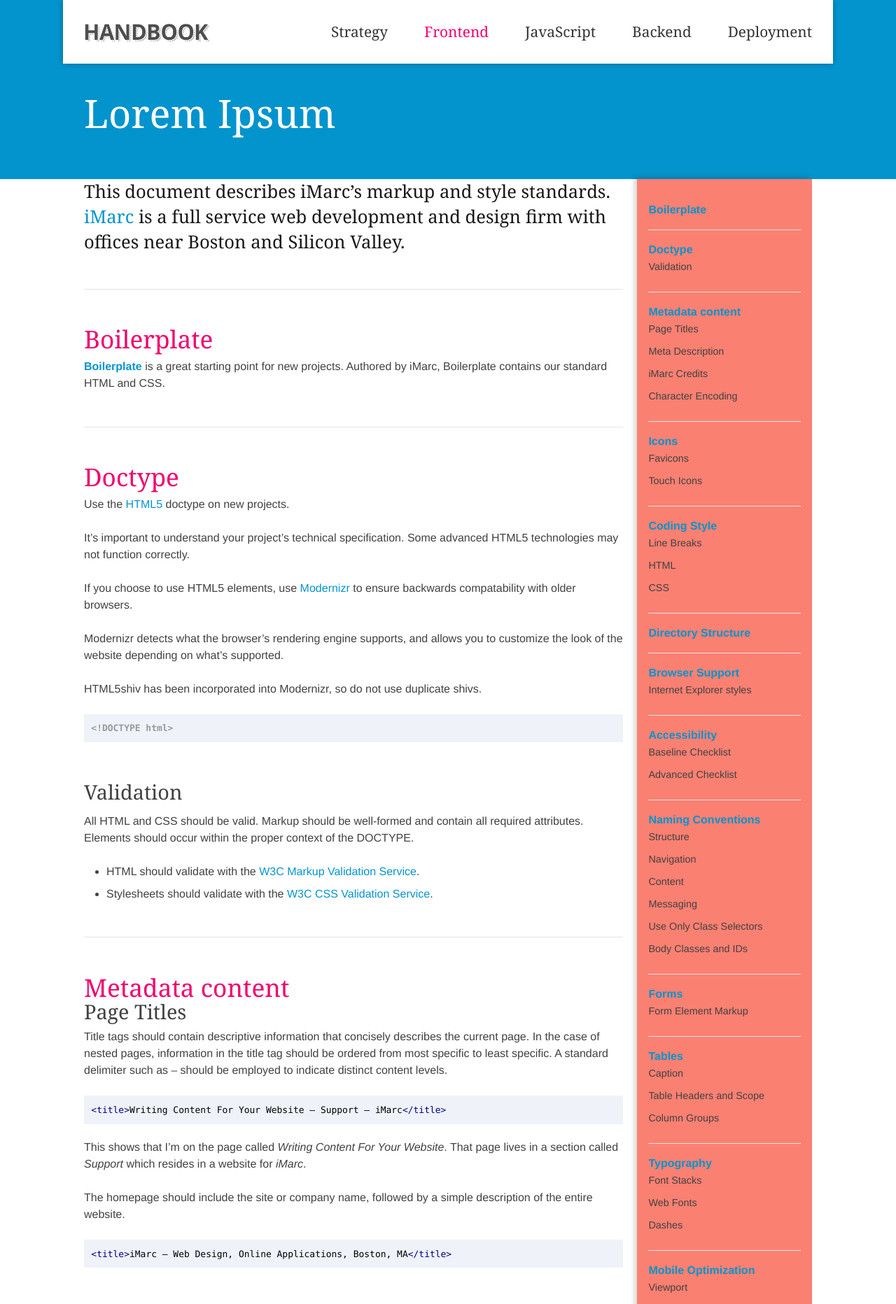
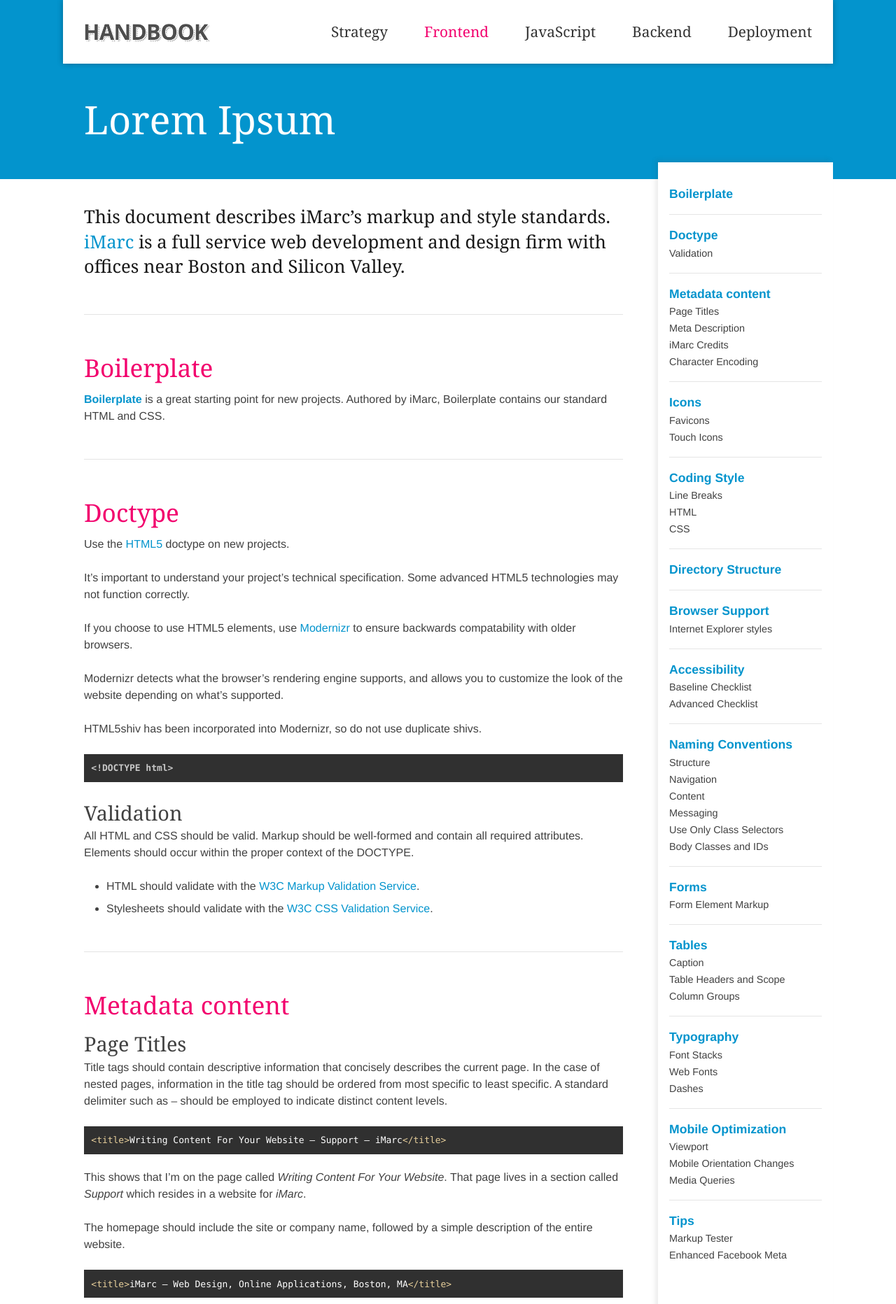
Before and after one commit to imarc/handbook, a Jekyll site: the page built from frontend.markdown, in a window 1280 px wide. Shown: the top 1864 px of the page at 70% size. Built offline with Jekyll 4.4.1, drawn with Linux system fonts in a browser that asks for light colours; nearby versions of some CDN libraries; some web fonts are replaced.

Commit message:
more markup and style

```diff
--- a/_layouts/default.html
+++ b/_layouts/default.html
@@ -43,14 +43,12 @@
 			</header>
 		</div>
 		<div class="heading">
-			<div class="container">
 			<h1>
 				Lorem Ipsum
 			</h1>
 		</div>
-		</div>
 
-		<div class="torso container">
+		<div class="container torso">
 			<div class="main" role="main">
 				{{ content }}
 			</div>
@@ -63,6 +61,7 @@
 		</div>
 
 		<footer class="primary">
+			<div class="container">
 				<img src="/img/logo_imarc_knockout.png" alt="" />
 				<p class="license">
 					Unless otherwise noted, the contents of these pages are licensed under the
@@ -75,6 +74,7 @@
 				<p class="copyright">
 					©2013 iMarc, LLC.
 				</p>
+			</div>
 		</footer>
 
 		<script type="text/javascript" src="http://ajax.googleapis.com/ajax/libs/jquery/1.7.2/jquery.min.js"></script>
--- a/css/styles.css
+++ b/css/styles.css
@@ -7,8 +7,6 @@
  * Grouping
  * Layout
  * Typography
- * Navigation
- * Messaging
  * Page Specific
  * Media Queries
  * Print Styles
@@ -72,6 +70,21 @@ img {
 	text-shadow: none;
 }
 
+nav ul {
+	list-style: none;
+	margin-bottom: 0;
+	padding-left: 0;
+}
+
+nav ul:before, nav ul:after {
+	content: '';
+	display: table;
+}
+
+nav ul:after {
+	clear: both;
+}
+
 /* = Grouping = */
 .group:before, .group:after,
 .container:before,
@@ -86,6 +99,10 @@ img {
 
 
 /* = Layout = */
+.container {
+	padding-left: 16px;
+	padding-right: 16px;
+}
 .header_container {
 	position: absolute;
 	top: 0;
@@ -93,33 +110,43 @@ img {
 	width: 100%;
 	z-index: 5;
 }
+
 header.primary {
 	background: #FFF;
 	box-shadow: 0 0 8px rgba(0,0,0,0.3);
 	position: relative;
 	padding: 16px;
 }
+
 header.primary .branding {
 	background: #FFF;
 	max-width: 180px;
 	position: relative;
 }
+
+header.primary .branding a {
+	display: block;
+	margin-top: 3px;
+}
+
 nav.primary li {
 	font-family: 'Fjord One', Georgia, serif;
 	font-size: 1.3em;
 	margin: 0;
 }
+
 nav.primary li a {
 	display: block;
 	color: #333;
 }
+
 nav.primary .active a {
 	color: #F2006D;
 }
+
 nav.primary .top {
 	display: none;
 }
-
 
 .heading {
 	background: #0394CD;
@@ -130,18 +157,23 @@ img {
 	width: 100%;
 	z-index: 4;
 }
+
 .heading h1 {
 	font-size: 3.5em;
+	margin: 0 auto;
+	max-width: 1100px;
+	padding: 0 16px;
 }
 
-
-.torso .main,
-.torso aside.primary {
-	padding-left: 16px;
-	padding-right: 16px;
+.torso {
+	margin-bottom: 3em;
 }
 
-.torso .main h2 {
+.main .intro {
+	padding-top: 1.4em;
+}
+
+.main h2 {
 	border-top: 1px solid #E4E4E4;
 	color: #F2006D;
 	font-size: 2.2em;
@@ -150,49 +182,59 @@ img {
 	padding-top: 1.4em;
 }
 
-.torso aside.primary {
-	background: salmon;
-	box-shadow: -4px -4px 6px rgba(50, 50, 50, 0.2);
+aside.primary {
+	background: #FFF;
 }
-	aside.primary li {
-		float: none;
+
+aside.primary nav > ul > li {
+	border-top: 1px solid #E5E5E5;
+	font-size: ;
+	margin-top: 1em;
+	padding-top: 1em;
 }
+
+aside.primary nav > ul li a:hover {
+	color: #555555;
+}
+
+aside.primary nav > ul > li > a {
+	font-size: 1.1em;
+	font-weight: bold;
+}
+
 aside.primary nav ul ul {
 	margin: 0;
 }
-	aside.primary nav > ul > li > a {
-		font-weight: bold;
-	}
-	aside.primary nav > ul li a:hover {
-		color: #555555;
-	}
+
 aside.primary nav > ul li li a {
 	color: #414141;
 	font-size: 0.9em;
 }
-	aside.primary nav > ul > li {
-		border-top: 1px solid #E5E5E5;
-		margin-top: 1em;
-		padding-top: 1em;
+
+aside.primary nav > ul li li {
+	margin: 0;
 }
+
 aside.primary nav > ul > li:first-child {
 	border-top: none;
 }
 
-
 footer.primary {
 	background: #1B1B1B;
-	color: #888888;
-	font-size: 0.875em;
-	margin-bottom: 0;
-	padding: 2.5em 16px;
+	color: #CCC;
+	font-size: 0.9em;
+	padding: 3em 0;
+	text-align: center;
 }
-	footer.primary p {
-		margin: 0;
-	}
+
 footer.primary img {
+	display: inline-block;
+	margin-bottom: 1.5em;
+	max-width: 90px;
 	opacity: 0.6;
 }
+
+
 
 /* = Typography = */
 h1,
@@ -215,63 +257,26 @@ h6:first-child {
 
 h1 {
 	font-size: 2.5em;
-	line-height: 1.2;
-	margin-bottom: .5em;
-	margin-top: 1.67em;
 }
 
 h2 {
 	font-size: 2.2em;
-	line-height: 1.2;
-	margin-bottom: .4em;
-	margin-top: 1.2em;
-}
-
-h1 + h2 {
-	margin-top: -.2em;
 }
 
 h3 {
 	font-size: 1.8em;
-	line-height: 1.3;
-	margin-bottom: .4em;
-	margin-top: 1.8em;
-}
-
-h2 + h3 {
-	margin-bottom: .2em;
-	margin-top: -.4em;
 }
 
 h4 {
 	font-size: 1.5em;
-	line-height: 1.4;
-	margin-bottom: .4em;
-	margin-top: 1.8em;
-}
-
-h3 + h4 {
-	margin-top: -.3em;
 }
 
 h5 {
 	font-size: 1em;
-	margin-bottom: .4em;
-	margin-top: 1.8em;
-}
-
-h4 + h5 {
-	margin-top: -.3em;
 }
 
 h6 {
 	font-size: .9em;
-	margin-bottom: .4em;
-	margin-top: 1.8em;
-}
-
-h5 + h6 {
-	margin-top: -.2em;
 }
 
 .intro {
@@ -440,64 +445,6 @@ sub {
 	vertical-align: bottom;
 }
 
-/* = Navigation = */
-nav ul {
-	list-style: none;
-	margin-bottom: 0;
-	padding-left: 0;
-}
-nav ul:before, nav ul:after {
-	content: '';
-	display: table;
-}
-nav ul:after {
-	clear: both;
-}
-
-
-/* = Messaging = */
-.messaging {
-	border-radius: 5px;
-	margin-bottom: 1.5em;
-	padding: 1em 3.25em;
-	position: relative;
-}
-.messaging a {
-	text-decoration: underline;
-}
-.messaging:before {
-	content: '';
-	display: block;
-	font-family: 'imarcicons';
-	font-size: 20px;
-	height: 23px;
-	left: 1em;
-	position: absolute;
-	top: .7em;
-	width: 23px;
-}
-
-.success {
-	background: #ecfae8;
-}
-.success:before {
-	content: "\e001";
-}
-
-.error {
-	background: #ffd7d7;
-}
-.error:before {
-	content: "\23";
-}
-
-.info {
-	background: #bde5f8;
-}
-.info:before {
-	content: "\3d";
-}
-
 
 /* = Page Specific = */
 
@@ -655,15 +602,15 @@ body.homepage footer.primary img {
 /* = Media Queries = */
 
 
-@media only screen and (max-width: 640px) {
+@media only screen and (max-width:768px) {
 	a.jump {
 		color: #414141;
 		display: block;
-		font-size: 38px;
+		font-size: 36px;
 		position: absolute;
-		right: 17px;
+		right: 16px;
 		text-align: center;
-		top: 0px;
+		top: 1px;
 		z-index: 1001;
 	}
 	#menu {
@@ -719,60 +666,109 @@ body.homepage footer.primary img {
 
 }
 
+
 @media only screen and (min-width: 768px) {
 	body {
 		font-size: 14px;
 	}
+
 	header.primary .branding {
 		float: left;
 	}
+
 	nav.primary {
 		float: right;
 	}
+
 	nav.primary li {
 		float: left;
 		margin-left: 1.5em;
 	}
+
 	nav.primary li:first-child {
 		margin-left: 0;
 	}
+
 	.jump {
 		display: none;
 	}
+
 	.container {
-		margin: 0 auto;
+		margin-left: auto;
+		margin-right: auto;
 		max-width: 1100px;
-		padding-left: 30px;
-		padding-right: 30px;
 	}
+
+	footer.primary p {
+		margin: 0;
+	}
+
+	footer.primary img {
+		margin-bottom: 1em;
+	}
+
 }
 
 @media only screen and (min-width: 1024px) {
 	body {
 		font-size: 16px;
 	}
+
 	header.primary {
 		padding: 30px;
 	}
+
 	header.primary .branding a {
 		display: block;
 		margin-top: 3px;
 	}
+
+	.heading h1 {
+		padding: 0 30px;
+	}
+
+	.container {
+		padding-left: 30px;
+		padding-right: 30px;
+	}
+
 	nav.primary li {
 		margin-left: 2.5em;
 	}
+
 	.notoc .main {
 		margin-right: 0;
 	}
-	.torso .main {
+
+	.torso {
+		margin-bottom: 0;
+		padding-bottom: 0;
+		position: relative;
+	}
+
+	.main {
+		margin-right: 270px;
+		padding-bottom: 3em;
+	}
+
+	aside.primary {
+		box-shadow: -4px -4px 6px rgba(70, 70, 70, 0.1);
+		float: right;
+		height: 100%;
+		padding: 0 16px;
+		position: absolute;
+		right: 0;
+		top: -24px;
+		width: 250px;
+	}
+	footer.primary {
+		text-align: left;
+	}
+
+	footer.primary img {
+		display: block;
 		float: left;
-		padding-left: 0;
-		padding-right: 0;
-		width: 74%;
-	}
-	.torso aside.primary {
-		float: right;
-		width: 24%;
+		margin-right: 2em;
 	}
 }
 
--- a/css/syntax_highlighting.css
+++ b/css/syntax_highlighting.css
@@ -7,8 +7,8 @@ Based off github.com style (c) Vasily Polovnyov <vast@whiteants.net>
 pre code {
   display: block;
   padding: 0.8em;
-  color: #000;
-  background: #EFF2F8;
+  color: #FFF;
+  background: #303030;
 }
 
 pre .comment,
@@ -28,20 +28,20 @@ pre .nginx .title,
 pre .subst,
 pre .request,
 pre .status {
-  color: #000;
+  color: #FFF;
   font-weight: bold
 }
 
 pre .number,
 pre .hexcolor {
-  color: #40a070
+  color: #D58B51;
 }
 
 pre .string,
 pre .tag .value,
 pre .phpdoc,
 pre .tex .formula {
-  color: #d14
+  color: #9be7a2;
 }
 
 pre .title,
@@ -68,7 +68,7 @@ pre .tag,
 pre .tag .title,
 pre .rules .property,
 pre .django .tag .keyword {
-  color: #000080;
+  color: #E7CF9B;
   font-weight: normal
 }
 
@@ -84,7 +84,7 @@ pre .regexp {
 }
 
 pre .class {
-  color: #458;
+  color: #bbbfe8;
   font-weight: bold
 }
 
@@ -109,7 +109,7 @@ pre .pi,
 pre .doctype,
 pre .shebang,
 pre .cdata {
-  color: #999;
+  color: #C7C7C7;
   font-weight: bold
 }
 
```
Lines whose indentation alone changed are shown as unchanged.
